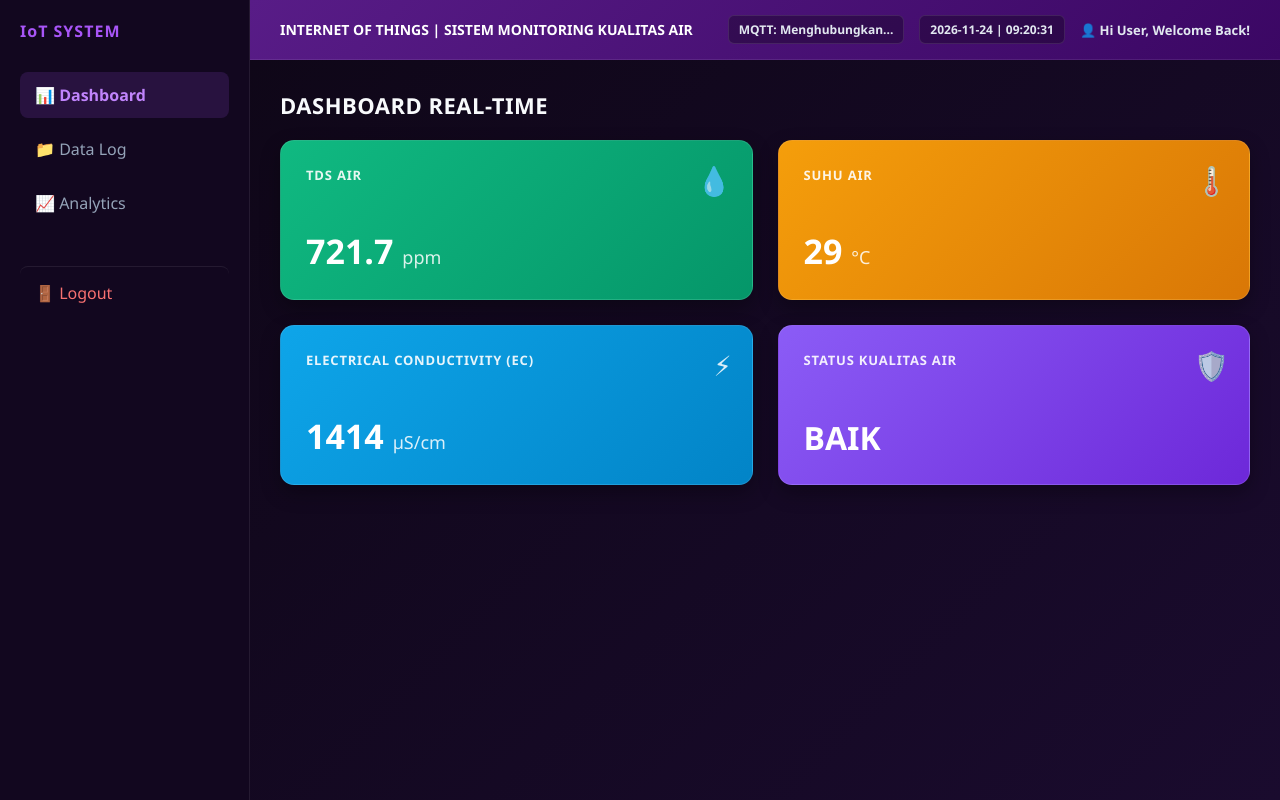
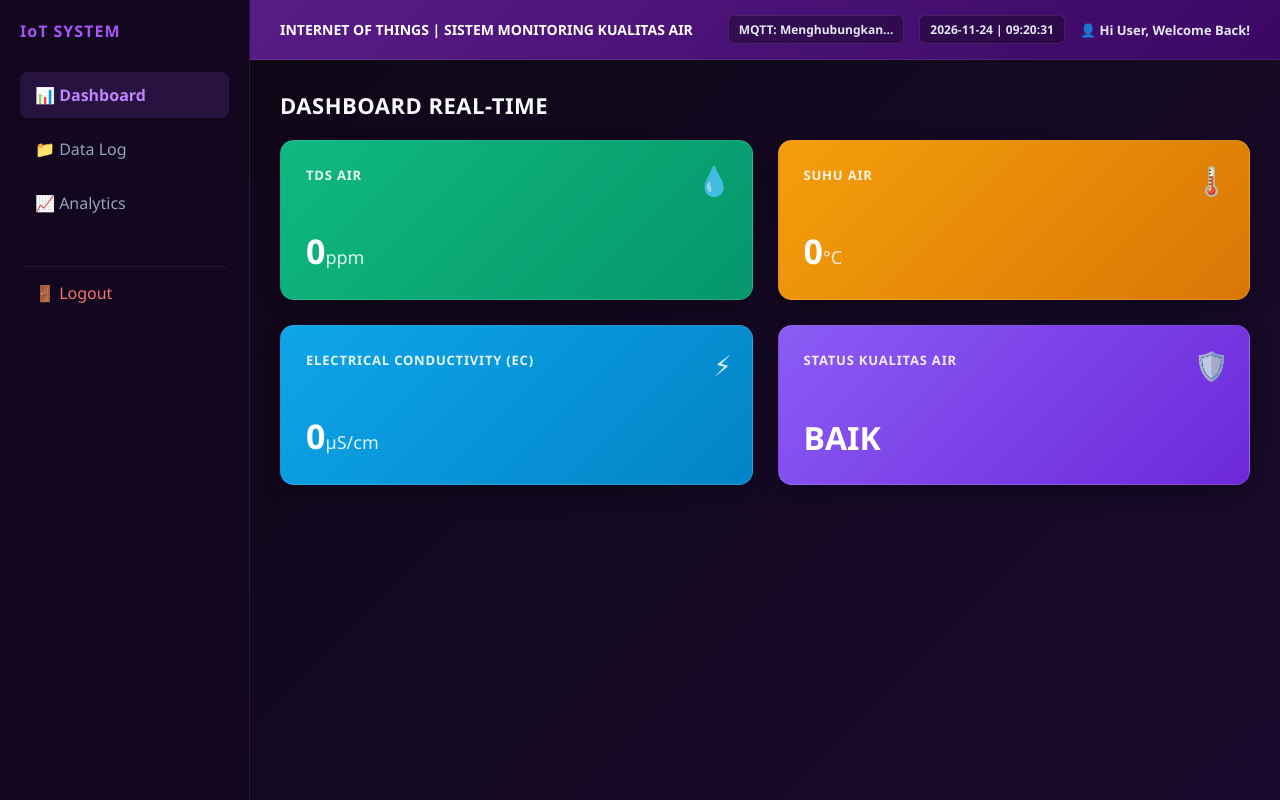
Before and after one commit to bahrululumweb123/water-monitoring-frontend, a plain HTML site: page water quality/index.html in a window 1280 px wide. Drawn offline with Linux system fonts and the light colour scheme; sample sign-in values are in the browser's storage.

Commit message:
Add files via upload

```diff
--- a/water quality/index.html
+++ b/water quality/index.html
@@ -40,17 +40,17 @@
                     <div class="card card-green">
                         <div class="card-icon">💧</div>
                         <div class="card-label">TDS AIR</div>
-                        <div class="card-value" id="tdsVal">721.7 <span class="unit">ppm</span></div>
+                        <div class="card-value" id="tdsVal">0<span class="unit">ppm</span></div>
                     </div>
                     <div class="card card-orange">
                         <div class="card-icon">🌡️</div>
                         <div class="card-label">SUHU AIR</div>
-                        <div class="card-value" id="suhuVal">29 <span class="unit">°C</span></div>
+                        <div class="card-value" id="suhuVal">0<span class="unit">°C</span></div>
                     </div>
                     <div class="card card-blue">
                         <div class="card-icon">⚡</div>
                         <div class="card-label">ELECTRICAL CONDUCTIVITY (EC)</div>
-                        <div class="card-value" id="ecVal">1414 <span class="unit">µS/cm</span></div>
+                        <div class="card-value" id="ecVal">0<span class="unit">µS/cm</span></div>
                     </div>
                     <div class="card card-purple" id="cardStatus">
                         <div class="card-icon">🛡️</div>
```
